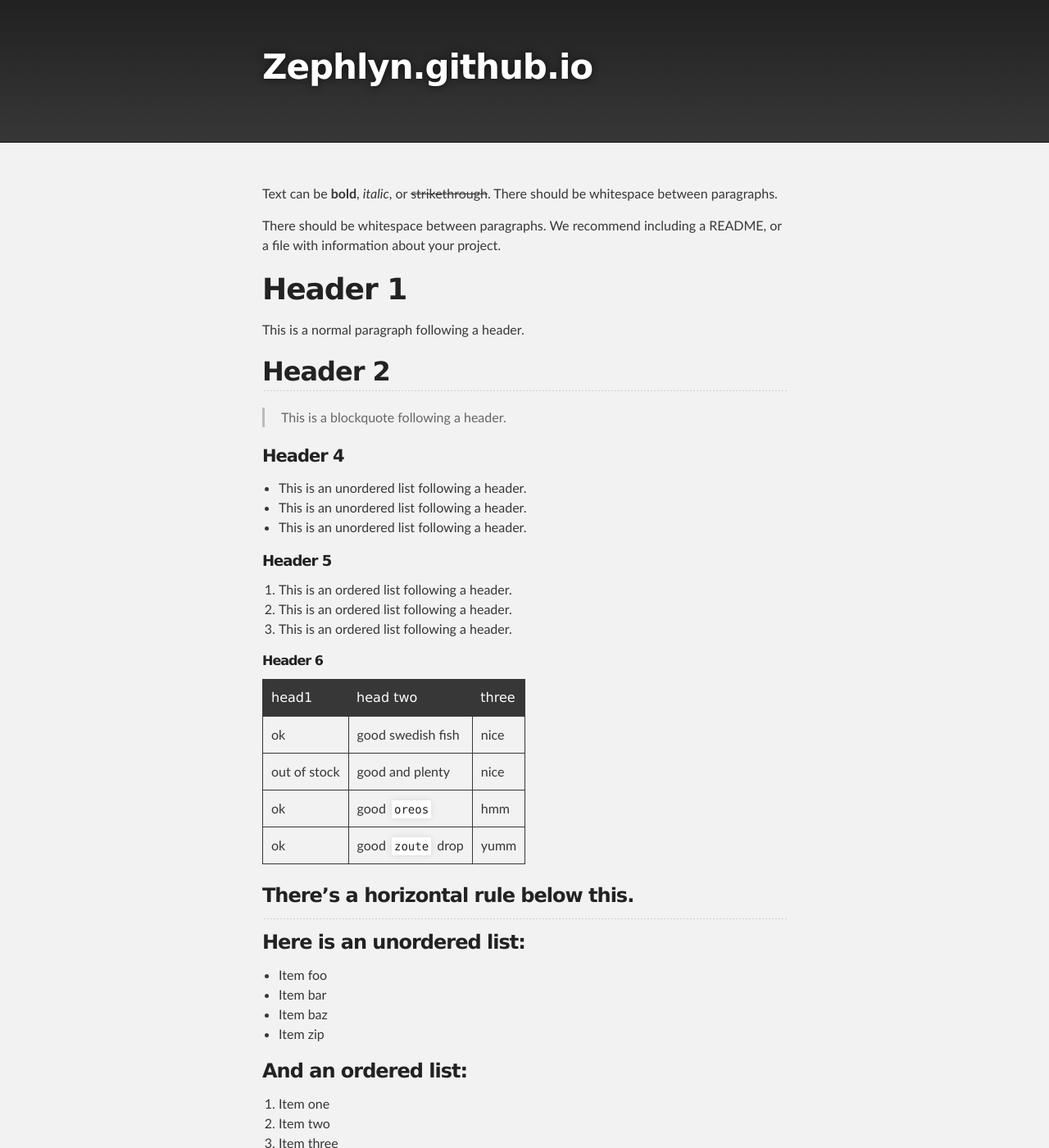
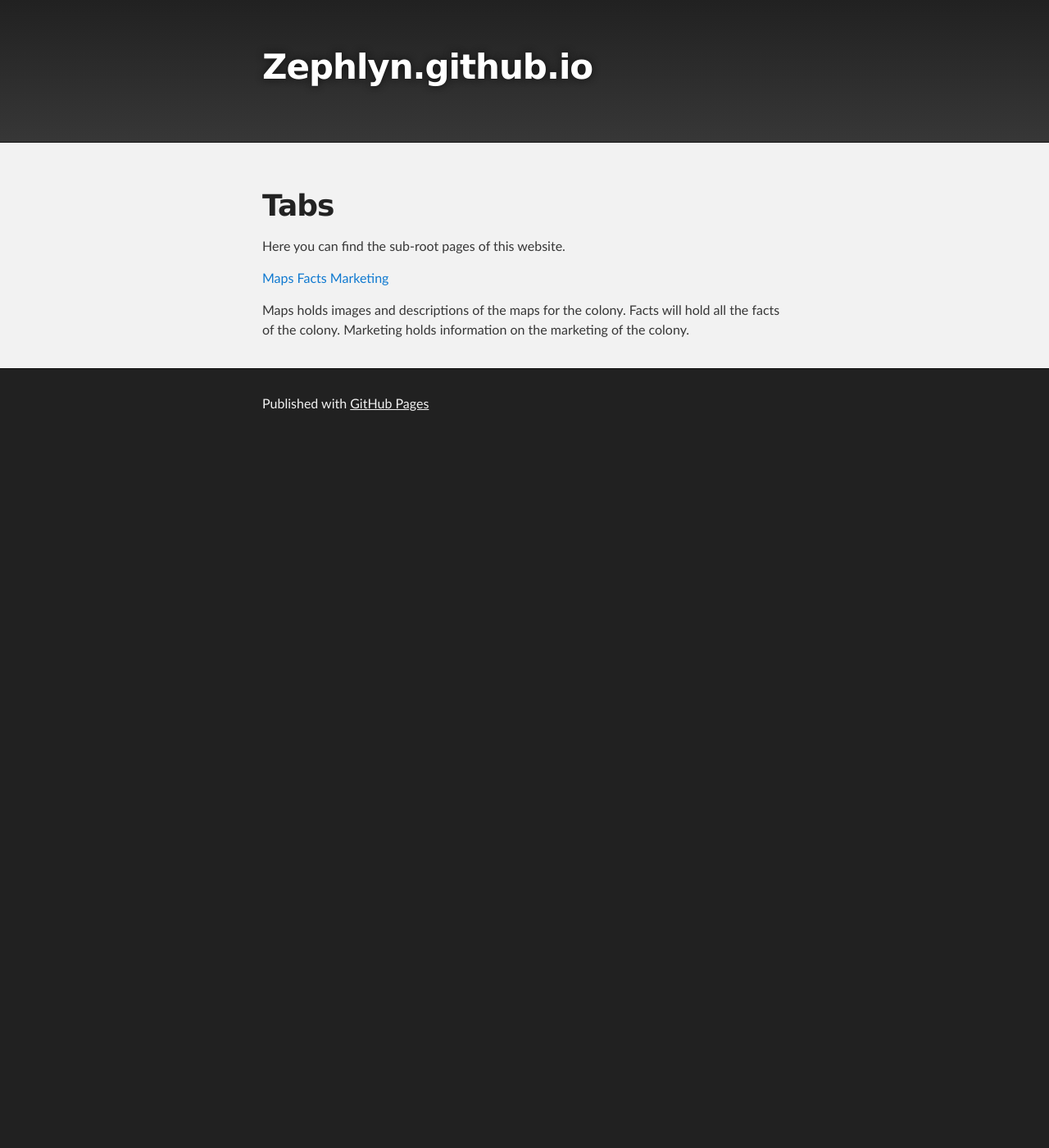
Before and after one commit to Zephlyn/Zephlyn.github.io, a Jekyll site: the page built from colony/index.md, in a window 1280 px wide and 1400 px high. Shown: the whole window at 82% size. Built offline with Jekyll 4.4.1, drawn with Linux system fonts in a browser that asks for light colours; the repository's description, which GitHub fills in, is left out; our own code applies the rules of GitHub Pages for plain Markdown files; some of the changed text lies outside the part shown.

Commit message:
Update index.md

````diff
--- a/colony/index.md
+++ b/colony/index.md
@@ -2,92 +2,12 @@
 layout: default
 ---
 
-Text can be **bold**, _italic_, or ~~strikethrough~~.
-There should be whitespace between paragraphs.
+# Tabs
 
-There should be whitespace between paragraphs. We recommend including a README, or a file with information about your project.
+Here you can find the sub-root pages of this website.
 
-# Header 1
+[Maps](./maps) [Facts](./facts) [Marketing](./marketing)
 
-This is a normal paragraph following a header.
-
-## Header 2
-
-> This is a blockquote following a header.
-
-#### Header 4
-
-*   This is an unordered list following a header.
-*   This is an unordered list following a header.
-*   This is an unordered list following a header.
-
-##### Header 5
-
-1.  This is an ordered list following a header.
-2.  This is an ordered list following a header.
-3.  This is an ordered list following a header.
-
-###### Header 6
-
-| head1        | head two          | three |
-|:-------------|:------------------|:------|
-| ok           | good swedish fish | nice  |
-| out of stock | good and plenty   | nice  |
-| ok           | good `oreos`      | hmm   |
-| ok           | good `zoute` drop | yumm  |
-
-### There's a horizontal rule below this.
-
-* * *
-
-### Here is an unordered list:
-
-*   Item foo
-*   Item bar
-*   Item baz
-*   Item zip
-
-### And an ordered list:
-
-1.  Item one
-1.  Item two
-1.  Item three
-1.  Item four
-
-### And a nested list:
-
-- level 1 item
-  - level 2 item
-  - level 2 item
-    - level 3 item
-    - level 3 item
-- level 1 item
-  - level 2 item
-  - level 2 item
-  - level 2 item
-- level 1 item
-  - level 2 item
-  - level 2 item
-- level 1 item
-
-### Small image
-
-![Octocat](https://github.githubassets.com/images/icons/emoji/octocat.png)
-
-
-### Definition lists can be used with HTML syntax.
-
-<dl>
-<dt>Name</dt>
-<dd>Godzilla</dd>
-<dt>Born</dt>
-<dd>1952</dd>
-<dt>Birthplace</dt>
-<dd>Japan</dd>
-<dt>Color</dt>
-<dd>Green</dd>
-</dl>
-
-```
-Long, single-line code blocks should not wrap. They should horizontally scroll if they are too long. This line should be long enough to demonstrate this.
-```
+Maps holds images and descriptions of the maps for the colony.
+Facts will hold all the facts of the colony.
+Marketing holds information on the marketing of the colony.
````
